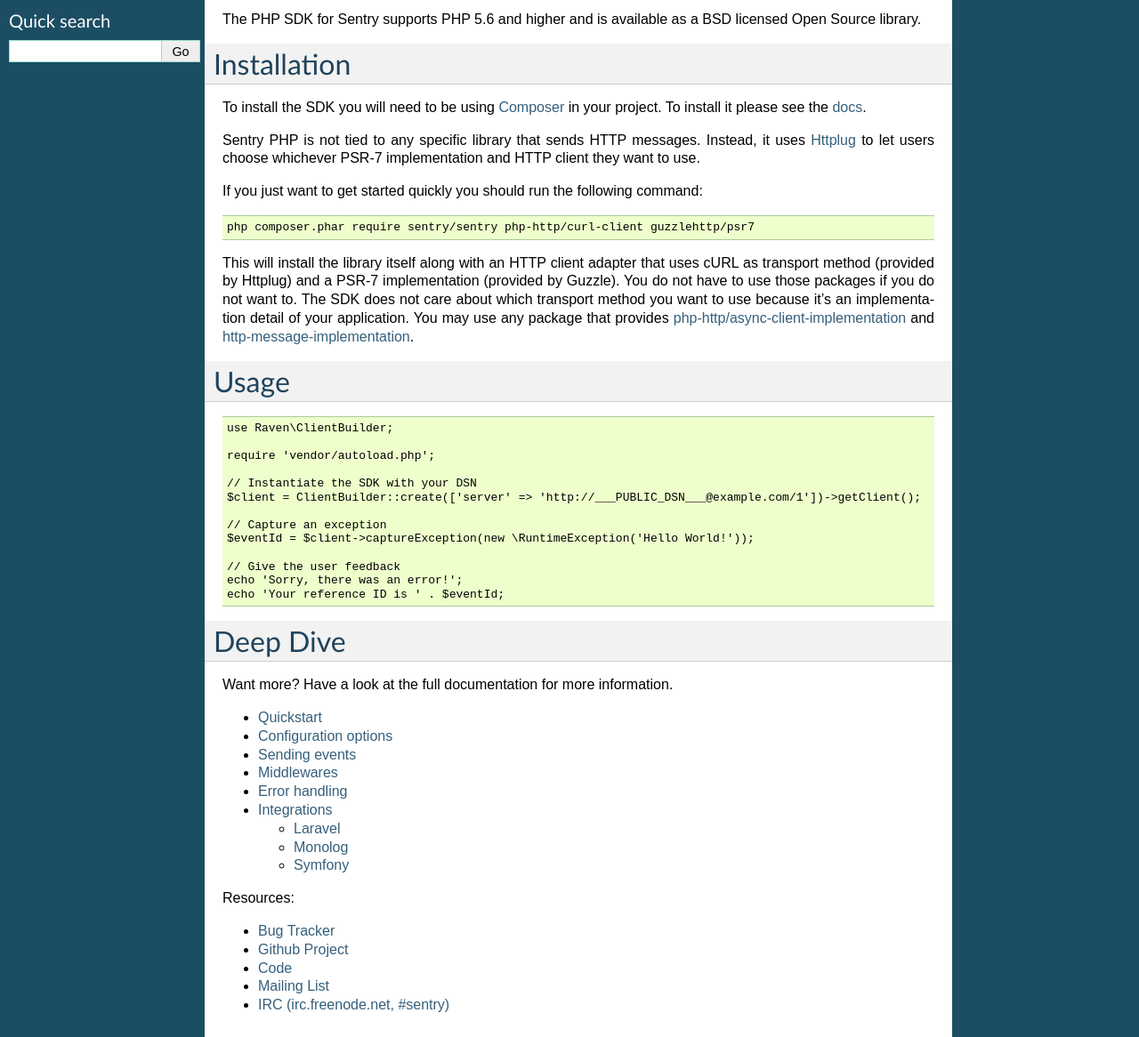
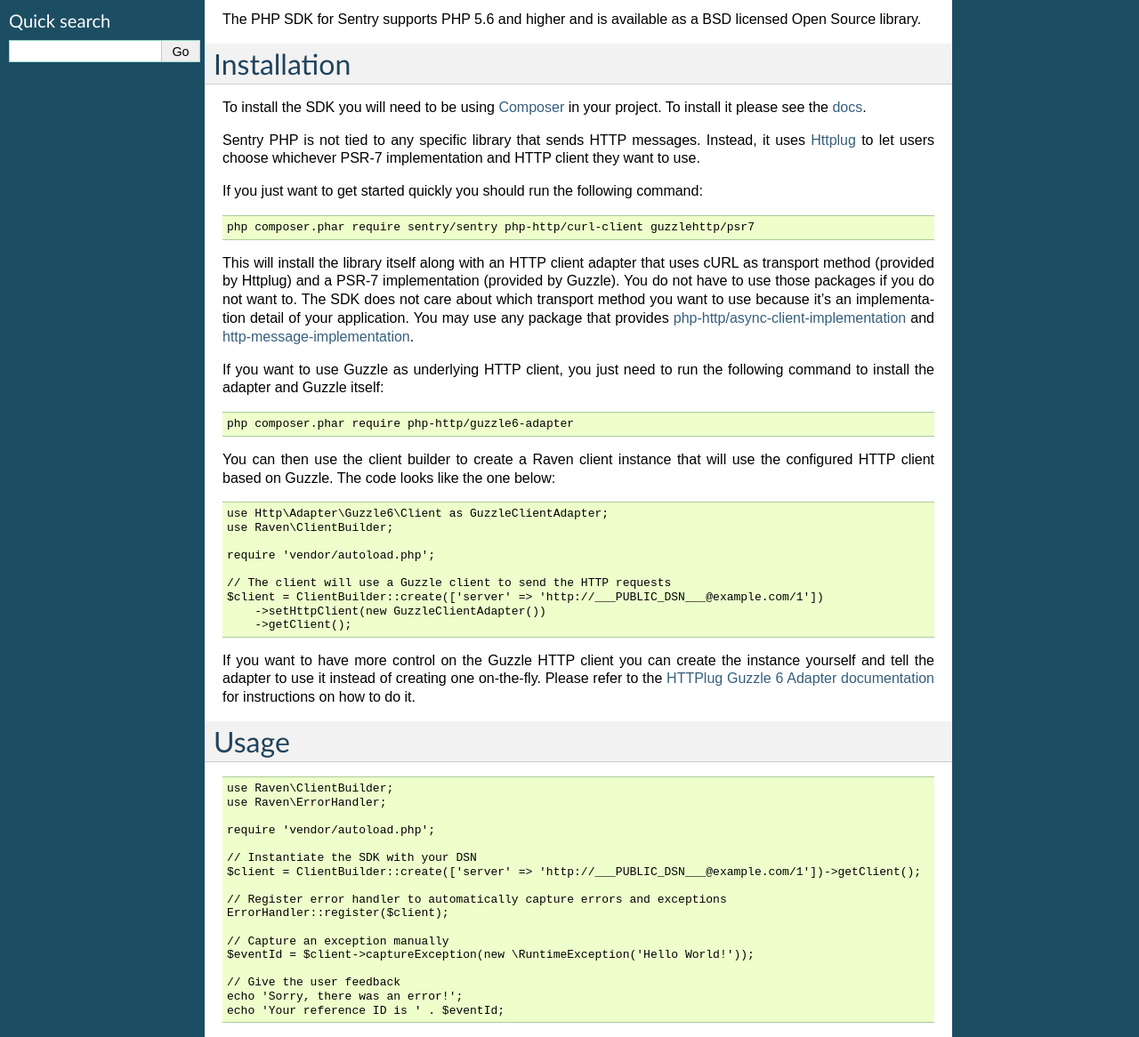
Before and after one commit to getsentry/sentry-php, a Sphinx documentation site: the page built from docs/index.rst, in a window 1280 px wide and 1400 px high, cut to the strip 234-1400 px from the top of the window. Shown: the whole strip at 89% size. Built offline with Sphinx 7.4.7, drawn with Linux system fonts in a browser that asks for light colours; the version number could not be read and is left out.

Commit message:
Apply code review changes

```diff
--- a/docs/index.rst
+++ b/docs/index.rst
@@ -35,19 +35,51 @@
 an implementation detail of your application. You may use any package that provides
 `php-http/async-client-implementation`_ and `http-message-implementation`_.
 
+If you want to use Guzzle as underlying HTTP client, you just need to run the
+following command to install the adapter and Guzzle itself:
+
+.. code-block:: bash
+
+    php composer.phar require php-http/guzzle6-adapter
+
+You can then use the client builder to create a Raven client instance that will
+use the configured HTTP client based on Guzzle. The code looks like the one
+below:
+
+.. code-block:: php
+
+    use Http\Adapter\Guzzle6\Client as GuzzleClientAdapter;
+    use Raven\ClientBuilder;
+
+    require 'vendor/autoload.php';
+
+    // The client will use a Guzzle client to send the HTTP requests
+    $client = ClientBuilder::create(['server' => 'http://___PUBLIC_DSN___@example.com/1'])
+        ->setHttpClient(new GuzzleClientAdapter())
+        ->getClient();
+
+If you want to have more control on the Guzzle HTTP client you can create the
+instance yourself and tell the adapter to use it instead of creating one
+on-the-fly. Please refer to the `HTTPlug Guzzle 6 Adapter documentation`_ for
+instructions on how to do it.
+
 Usage
 -----
 
 .. code-block:: php
 
     use Raven\ClientBuilder;
+    use Raven\ErrorHandler;
 
     require 'vendor/autoload.php';
 
     // Instantiate the SDK with your DSN
     $client = ClientBuilder::create(['server' => 'http://___PUBLIC_DSN___@example.com/1'])->getClient();
 
-    // Capture an exception
+    // Register error handler to automatically capture errors and exceptions
+    ErrorHandler::register($client);
+
+    // Capture an exception manually
     $eventId = $client->captureException(new \RuntimeException('Hello World!'));
 
     // Give the user feedback
@@ -82,3 +114,4 @@
 .. _Composer: https://getcomposer.org
 .. _php-http/async-client-implementation: https://packagist.org/providers/php-http/async-client-implementation
 .. _http-message-implementation: https://packagist.org/providers/psr/http-message-implementation
+.. _HTTPlug Guzzle 6 Adapter documentation: http://docs.php-http.org/en/latest/clients/guzzle6-adapter.html
```
Also changed, not shown: docs/middleware.rst (+2 -7 lines), docs/processor.rst (deleted, +0 -77 lines).
